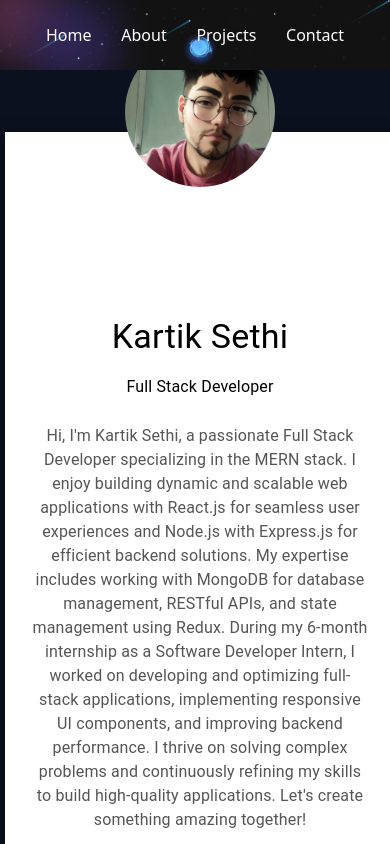
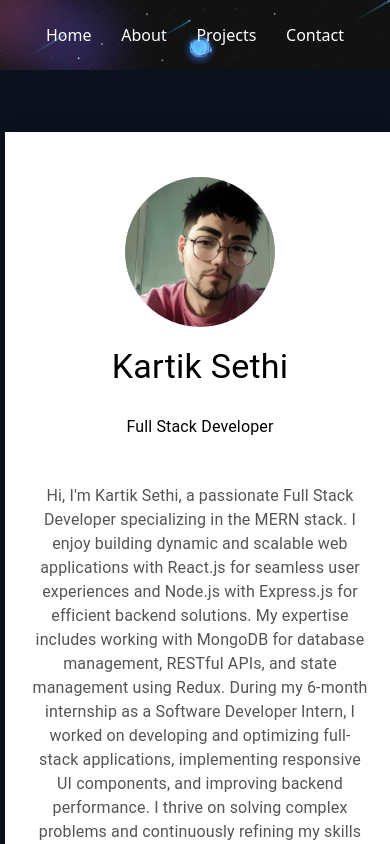
Before and after one commit to KartikSethi21/MyPortfolio, a React (Vite) app: page /about in a window 390 px wide. Shown: the top 844 px of the page. Built offline with nearby package versions, Linux system fonts and the light colour scheme.

Commit message:
first commit

```diff
--- a/src/About/About.css
+++ b/src/About/About.css
@@ -3,7 +3,6 @@
     min-height: 140vh;
     display: flex;
     padding-top: 15vmax;
-    margin-top:15vma
 
   }
 
@@ -98,6 +97,7 @@
       padding-top:5px; */
       flex-direction: column;
       animation: aboutAnimationPhone 1s ease-in forwards;
+      justify-items:flex-start;
     }
 
     .aboutContainer2 > div:last-child > p {
@@ -107,7 +107,24 @@
     .aboutAvatar {
       width: 150px;
       height: 150px;
-      transform: translateY(-80%);
+      margin-top: 20px;
+    }
 
+    .jl {
+      display: flex;
+      flex-direction: column;
+      align-items: center;
+      gap: 10px;
     }
+
+    .kj {
+      margin: 0;
+    }
+
+    .aboutContainer2 > div:last-child > p {
+      text-align: center !important;
+      margin-top: 10px;
+    }
+
+
   }
--- a/src/About/About.jsx
+++ b/src/About/About.jsx
@@ -11,11 +11,11 @@
         </Typography>
         </div>
     <div className="aboutContainer2">
-            <div>
+            <div className='jl'>
                 <img src={image} alt="ME" className='aboutAvatar' />
                 <Typography variant='h4' style={{
                     margin:"1vmax 0", color:"black"
-                }}>
+                }} className='kj'>
                     Kartik Sethi
                 </Typography>
                 <Typography style={{
```
